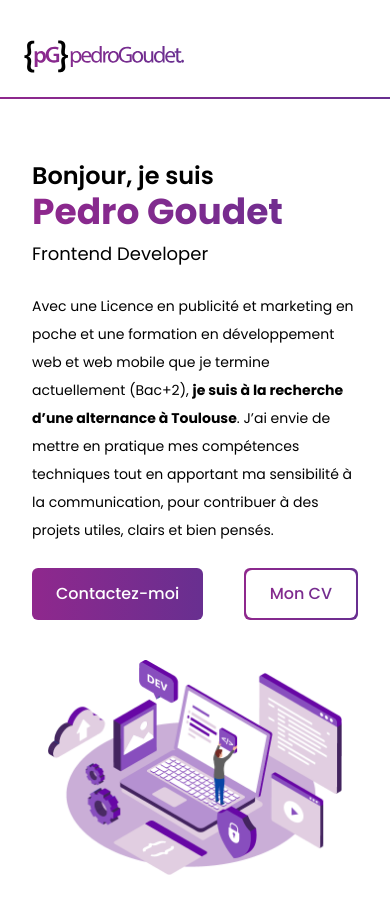
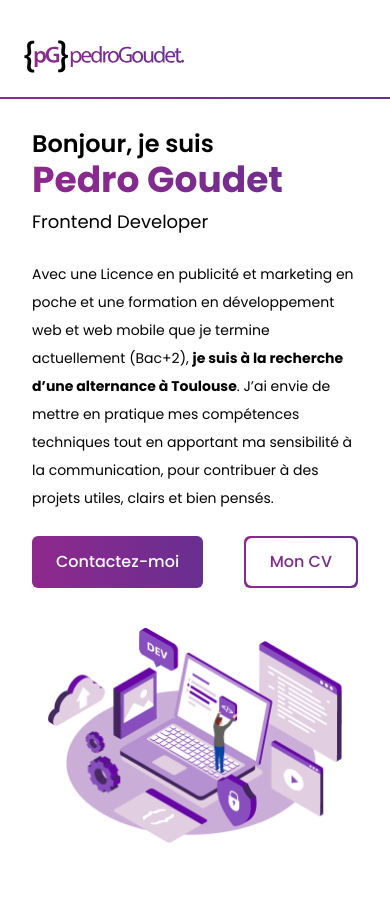
Before and after one commit to pmgoudet/portfolio-pedro, a React (Vite) app: page / in a window 390 px wide. Shown: the top 914 px of the page. After the commit the page ends 891 px from the top, so only its background shows below. Built offline with nearby package versions, Linux system fonts and the light colour scheme; what tailwind-hamburgers would draw is missing.

Commit message:
Checkpoint 1
Menu Burguer ok
Darkmode ok
Hero Section ok
Responsivo ok

```diff
--- a/src/components/Hero.tsx
+++ b/src/components/Hero.tsx
@@ -7,7 +7,7 @@ import ArrowDown from "../components/ArrowDown";
 function Hero() {
   return (
     <div >
-      <div className="m-8 pt-32 md:m-12 md:pt-28 lg:pt-32 lg:mt-0 lg:mx-32 lg:mb-4 lg:flex lg:gap-16 lg:items-center lg:w-auto 2xl:mx-60 2xl:mb-16">
+      <div className="m-8 pt-24 md:m-12 md:pt-28 lg:pt-32 lg:mt-0 lg:mx-32 lg:mb-4 lg:flex lg:gap-16 lg:items-center lg:w-auto 2xl:mx-60 2xl:mb-16">
         <div className="lg:w-1/2">
           <div>
             <p className="text-2xl font-semibold dark:text-white md:text-4xl lg:text-3xl">Bonjour, je suis</p>
```
